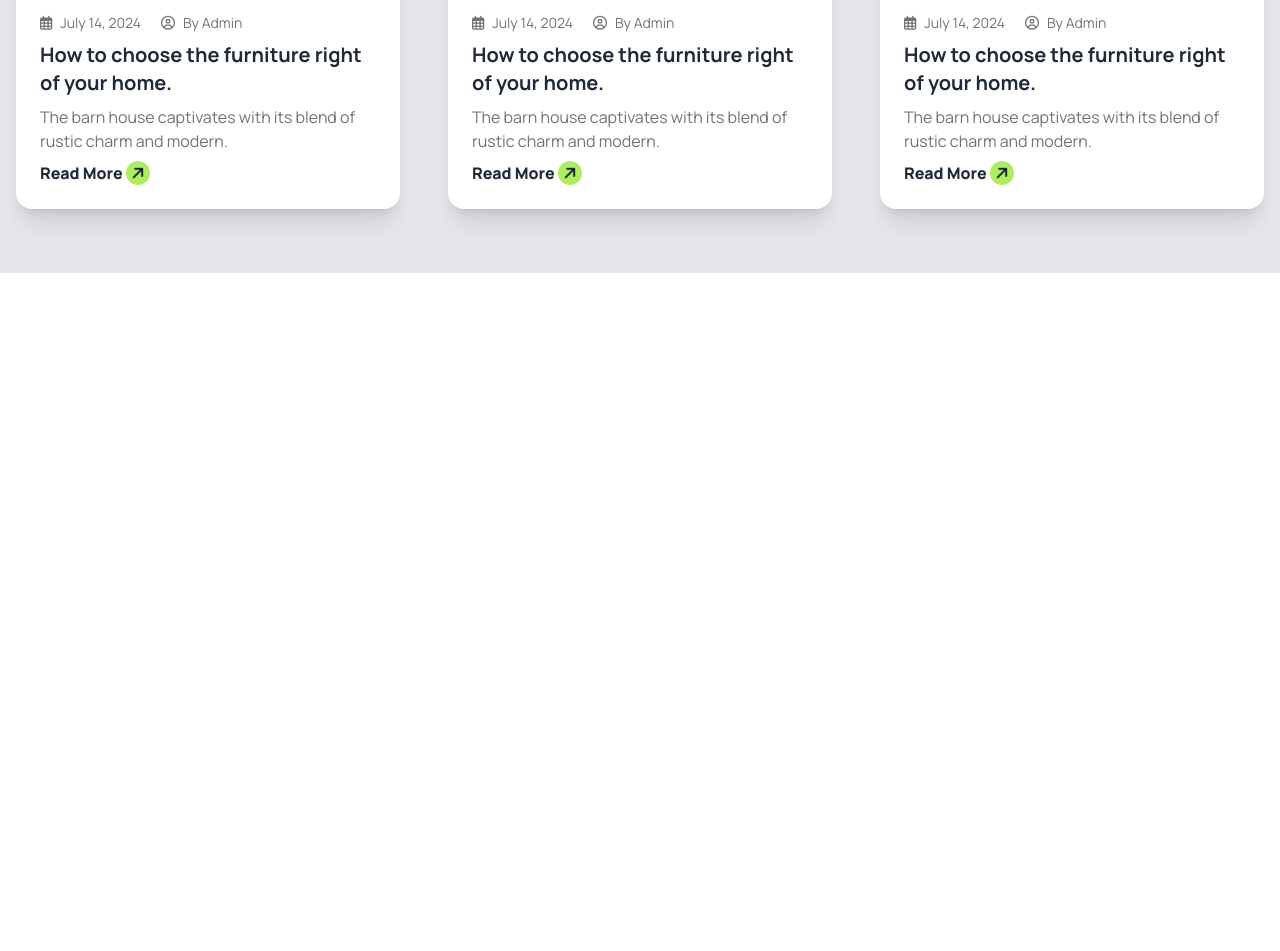
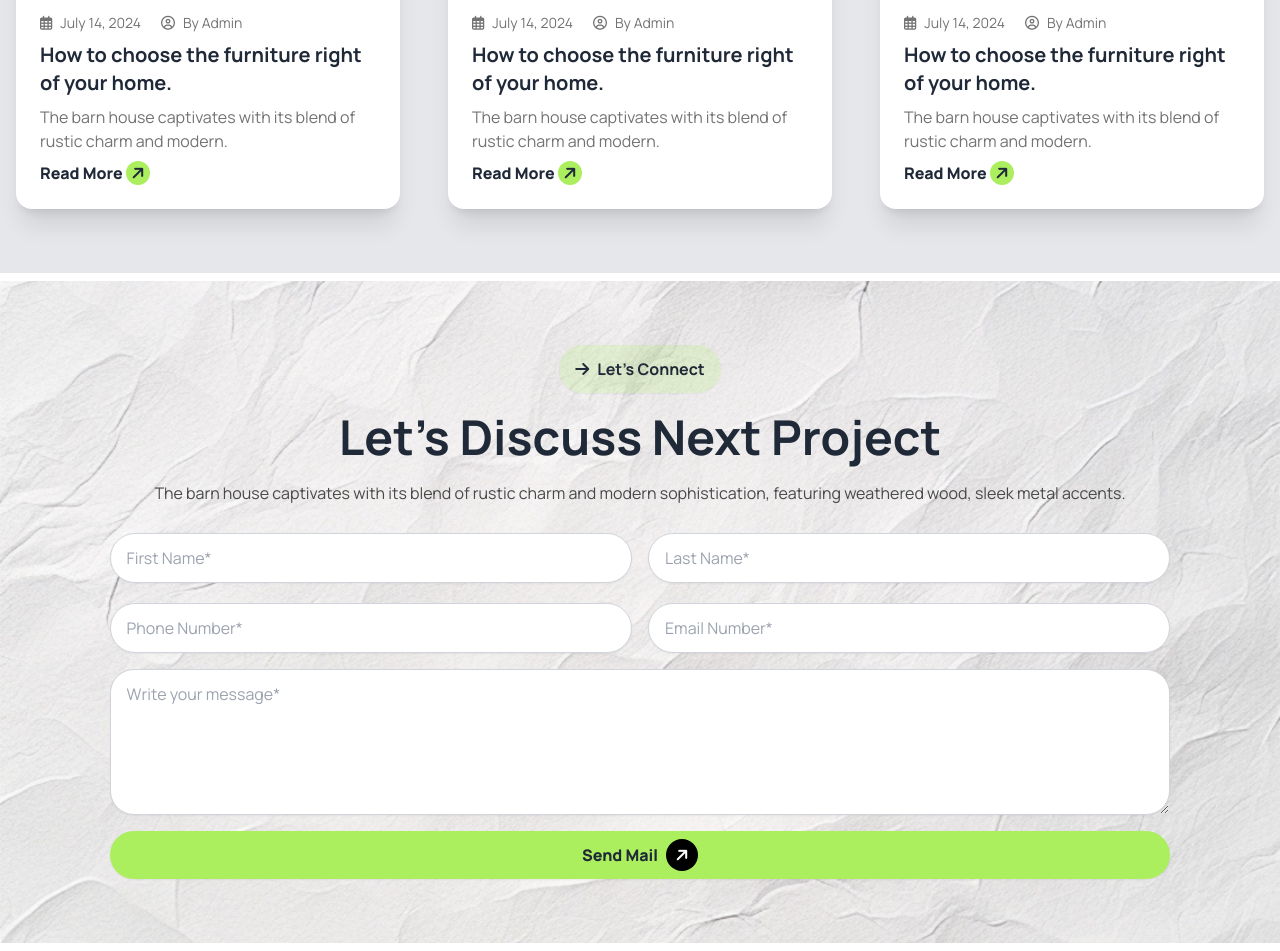
Before and after one commit to tan45Nadim/PH-B10A3-Rental-Solutions, a plain HTML site: page index.html in a window 1280 px wide. Shown: the part 3187-4138 px from the top of the page. Before the commit the page ends 3460 px from the top, so only its background shows below. Drawn offline with nearby package versions, Linux system fonts and the light colour scheme.

Commit message:
discuss section added.

```diff
--- a/index.html
+++ b/index.html
@@ -570,6 +570,99 @@
           </div>
         </div>
       </section>
+
+      <!-- discuss section -->
+      <section
+        class="my-2 bg-[url('./assets/bg.jpg')] bg-cover bg-center py-16 p-4"
+      >
+        <div class="container max-w-screen-xl mx-auto space-y-6">
+          <!-- text -->
+          <div class="space-y-5 text-center">
+            <button
+              class="btn border-none text-base font-bold rounded-full bg-rinterio-opt"
+            >
+              <i class="fa-solid fa-arrow-right"></i>Let's Connect
+            </button>
+            <h1 class="text-2xl md:text-3xl lg:text-5xl font-bold">
+              Let's Discuss Next Project
+            </h1>
+            <p class="text-sm md:text-base text-[#494949]">
+              The barn house captivates with its blend of rustic charm and
+              modern sophistication, featuring weathered wood, sleek metal
+              accents.
+            </p>
+          </div>
+          <!-- form -->
+          <div class="w-full md:w-[85%] mx-auto">
+            <form action="#" method="" class="space-y-4">
+              <div class="grid grid-cols-1 md:grid-cols-2 gap-4">
+                <div>
+                  <input
+                    type="text"
+                    id="first_name"
+                    name="first_name"
+                    required
+                    class="mt-1 block w-full px-4 py-3 border border-gray-300 rounded-full shadow-sm focus:outline-none focus:ring-2 focus:ring-indigo-500 focus:border-indigo-500"
+                    placeholder="First Name*"
+                  />
+                </div>
+                <div>
+                  <input
+                    type="text"
+                    id="last_name"
+                    name="last_name"
+                    required
+                    class="mt-1 block w-full px-4 py-3 border border-gray-300 rounded-full shadow-sm focus:outline-none focus:ring-2 focus:ring-indigo-500 focus:border-indigo-500"
+                    placeholder="Last Name*"
+                  />
+                </div>
+              </div>
+              <div class="grid grid-cols-1 md:grid-cols-2 gap-4">
+                <div>
+                  <input
+                    type="tel"
+                    id="phone_number"
+                    name="phone_number"
+                    required
+                    class="mt-1 block w-full px-4 py-3 border border-gray-300 rounded-full shadow-sm focus:outline-none focus:ring-2 focus:ring-indigo-500 focus:border-indigo-500"
+                    placeholder="Phone Number*"
+                  />
+                </div>
+                <div>
+                  <input
+                    type="email"
+                    id="email"
+                    name="email"
+                    required
+                    class="mt-1 block w-full px-4 py-3 border border-gray-300 rounded-full shadow-sm focus:outline-none focus:ring-2 focus:ring-indigo-500 focus:border-indigo-500"
+                    placeholder="Email Number*"
+                  />
+                </div>
+              </div>
+              <div>
+                <textarea
+                  id="message"
+                  name="message"
+                  rows="5"
+                  required
+                  class="mt-1 block w-full px-4 py-3 border border-gray-300 rounded-3xl shadow-sm focus:outline-none focus:ring-2 focus:ring-indigo-500 focus:border-indigo-500"
+                  placeholder="Write your message*"
+                ></textarea>
+              </div>
+              <!-- button -->
+              <div>
+                <button
+                  class="btn border-none w-full bg-rinterio-primary rounded-full text-base font-extrabold"
+                >
+                  Send Mail<i
+                    class="fa-solid fa-arrow-right rounded-full bg-black text-white w-8 h-8 p-2 -rotate-45"
+                  ></i>
+                </button>
+              </div>
+            </form>
+          </div>
+        </div>
+      </section>
     </main>
     <footer></footer>
   </body>
```
